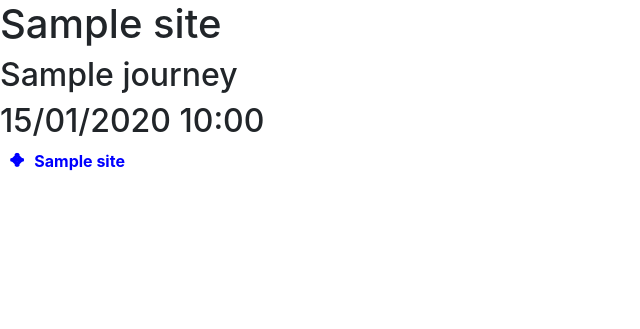
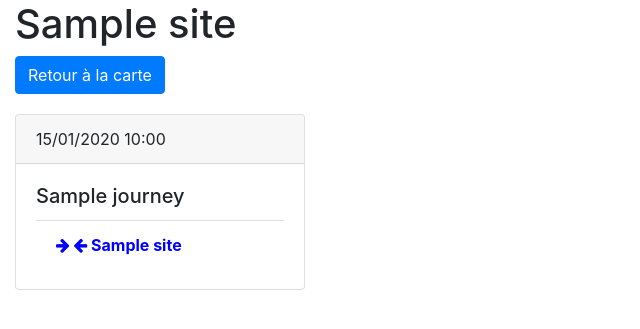
Before and after one commit to Starbugstone/kivaou, a Symfony app: template templates/journey_listing/index.html.twig in a window 1280 px wide. Shown: the top 329 px of the page, without its empty margins (0-640 px from the left). Run offline with Twig, Linux system fonts and the light colour scheme; the template is opened without the code that fills it: most values are stand-ins (such as "Sample title", 1, 10 or a date in 2020); some libraries are stand-ins or nearby versions.

Commit message:
better frontend presentation with bootstrap. Sticky map and card list

```diff
--- a/src/Controller/IndexController.php
+++ b/src/Controller/IndexController.php
@@ -3,17 +3,13 @@
 namespace App\Controller;
 
 use App\Entity\Journey;
-use App\Entity\JourneyHasSite;
-use App\FlashMessage\AddFlashTrait;
 use App\FlashMessage\FlashMessageCategory;
-use App\Form\JourneyHasSiteType;
 use App\Form\JourneyType;
 use App\Repository\SiteRepository;
 use Doctrine\ORM\EntityManagerInterface;
 use Symfony\Bundle\FrameworkBundle\Controller\AbstractController;
 use Symfony\Component\HttpFoundation\Cookie;
 use Symfony\Component\HttpFoundation\Request;
-use Symfony\Component\HttpFoundation\Response;
 use Symfony\Component\Routing\Annotation\Route;
 use Symfony\Component\Serializer\Encoder\JsonEncoder;
 use Symfony\Component\Serializer\Encoder\XmlEncoder;
--- a/src/Controller/JourneyListingController.php
+++ b/src/Controller/JourneyListingController.php
@@ -30,7 +30,7 @@ class JourneyListingController extends AbstractController
      */
     public function index(Site $site)
     {
-        $journeys = $this->journeyRepository->findJourneysBySite($site, new \DateTime('01/04/2019'));
+        $journeys = $this->journeyRepository->findJourneysBySite($site, new \DateTime('01/04/2018'));
 
         $journeys = array_unique($journeys, SORT_REGULAR);
 
--- a/templates/journey_listing/index.html.twig
+++ b/templates/journey_listing/index.html.twig
@@ -12,7 +12,7 @@
             /*background-color: yellow;*/
         }
 
-        .highlight{
+        .highlight {
             color: blue;
             font-weight: bold;
             /*background-color: black;*/
@@ -22,23 +22,55 @@
 
 {% block body %}
     {# TODO: Transform into cards for better readability #}
+    <div class="container-fluid">
         <h1>{{ site.name }}</h1>
+        <a class="btn btn-primary mb-1" href="{{ path('index') }}">Retour à la carte</a>
+        <div class="row">
+
             {% for journey in journeys %}
-        <h2>{{ journey.name }}</h2>
-        <h2>{{ journey.date|date("d/m/Y H:i") }}</h2>
-        <ul class="fa-ul">
+                <div class="col-xl-3 col-lg-4 col-sm-6 col-12 mt-3">
+                    <div class="card journey-card">
+                        <div class="card-header">
+                            {{ journey.date|date("d/m/Y H:i") }}
+                        </div>
+                        <div class="card-body">
+                            <h5 class="card-title">{{ journey.name }}</h5>
+                            <ul class="list-group list-group-flush"">
                             {% for siteList in journey.journeyHasSites %}
-                <li class="
+                                <li class="list-group-item
                                 {{ siteList.start ? ' start' }}
                                 {{ siteList.end ? ' end' }}
                                 {{ siteList.site.id == site.id ? ' highlight' }}
                                 ">
-                    {{ siteList.start ? '<i class="fa-li fa fa-arrow-right"></i>' }}
-                    {{ siteList.end ? '<i class="fa-li fa fa-arrow-left"></i>' }}
-                    {{ not siteList.start and not siteList.end ? '<i class="fa-li fa fa-arrows-h"></i>' }}
+                                    {{ siteList.start ? '<i class="fa fa-arrow-right"></i>' }}
+                                    {{ siteList.end ? '<i class="fa fa-arrow-left"></i>' }}
+                                    {{ not siteList.start and not siteList.end ? '<i class="fa fa-arrows-h"></i>' }}
                                     {{ siteList.site.name }}
                                 </li>
                             {% endfor %}
                             </ul>
+                        </div>
+                    </div>
+                </div>
             {% endfor %}
+{#                <h2>{{ journey.name }}</h2>#}
+{#                <h2>{{ journey.date|date("d/m/Y H:i") }}</h2>#}
+{#                <ul class="fa-ul">#}
+{#                    {% for siteList in journey.journeyHasSites %}#}
+{#                        <li class="#}
+{#                    {{ siteList.start ? ' start' }}#}
+{#                    {{ siteList.end ? ' end' }}#}
+{#                    {{ siteList.site.id == site.id ? ' highlight' }}#}
+{#                ">#}
+{#                            {{ siteList.start ? '<i class="fa-li fa fa-arrow-right"></i>' }}#}
+{#                            {{ siteList.end ? '<i class="fa-li fa fa-arrow-left"></i>' }}#}
+{#                            {{ not siteList.start and not siteList.end ? '<i class="fa-li fa fa-arrows-h"></i>' }}#}
+{#                            {{ siteList.site.name }}#}
+{#                        </li>#}
+{#                    {% endfor %}#}
+{#                </ul>#}
+{#            {% endfor %}#}
+        </div>
+    </div>
+
 {% endblock %}
```
Also changed, not shown: assets/css/app.scss (+15 -3 lines), templates/index/index.html.twig (+16 -7 lines). Lines whose indentation alone changed are shown as unchanged.
